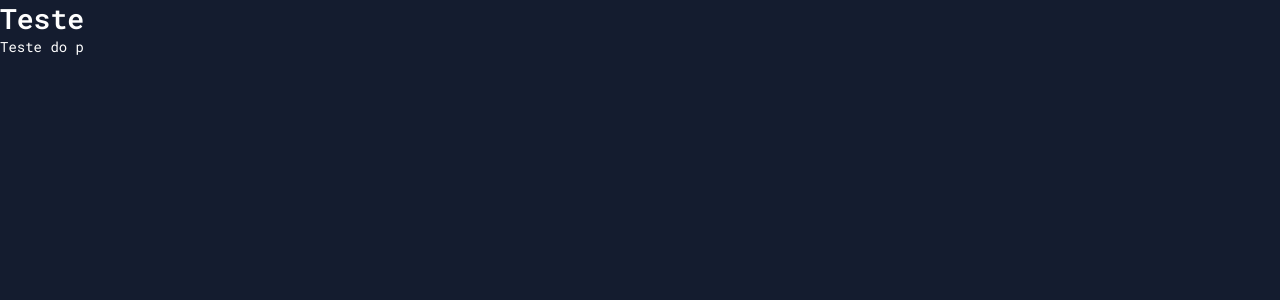
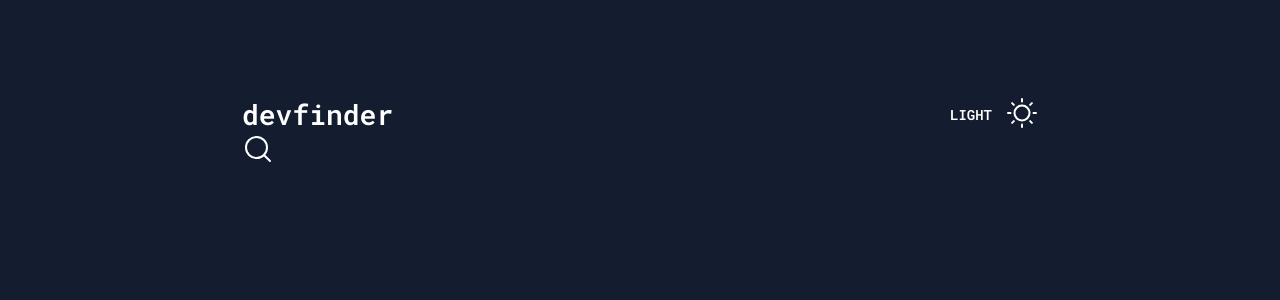
Before and after one commit to Anna-Luiza-Gusmao/devfinder, a React (Vite) app: page / in a window 1280 px wide. Shown: the top 300 px of the page. Built offline with nearby package versions, Linux system fonts and the light colour scheme.

Commit message:
add: header and incomplete form

```diff
--- a/package.json
+++ b/package.json
@@ -10,6 +10,7 @@
   },
   "dependencies": {
     "@types/styled-components": "^5.1.26",
+    "phosphor-react": "^1.4.1",
     "react": "^18.2.0",
     "react-dom": "^18.2.0",
     "styled-components": "^5.3.6"
--- a/src/App.tsx
+++ b/src/App.tsx
@@ -2,12 +2,18 @@ import { ThemeProvider } from "styled-components"
 import { GlobalStyle } from "./styles/global"
 import { darkTheme } from "./styles/themes/dark"
 import { lightTheme } from "./styles/themes/light"
+import { Header } from "./components/Header"
+import { SearchForm } from "./components/SearchForm"
+import { GeneralBox } from "./components/GeneralBox"
 
 export function App() {
   return (
     <ThemeProvider theme={darkTheme}>
-      <h1>Teste</h1>
-      <p>Teste do p</p>
+      <GeneralBox>
+        <Header />
+        <SearchForm />
+      </GeneralBox>
+
       <GlobalStyle />
     </ThemeProvider>
   )
--- /dev/null
+++ b/src/components/GeneralBox/index.tsx
@@ -0,0 +1,14 @@
+import { GeneralContainer } from "./styles"
+import { ReactNode } from 'react'
+
+interface ChildrenProps {
+    children: ReactNode;
+}
+
+export function GeneralBox({children}: ChildrenProps) {
+    return (
+        <GeneralContainer>
+            {children}
+        </GeneralContainer>
+    )
+}
--- /dev/null
+++ b/src/components/GeneralBox/styles.ts
@@ -0,0 +1,5 @@
+import styled from "styled-components";
+
+export const GeneralContainer = styled.main`
+    width: 796px;
+`
--- /dev/null
+++ b/src/components/Header/index.tsx
@@ -0,0 +1,17 @@
+import { Sun } from "phosphor-react"
+import { HeaderContainer, ThemeContainer } from "./styles"
+
+export function Header() {
+    return (
+        <HeaderContainer>
+            <h1>devfinder</h1>
+
+            <ThemeContainer>
+                <p>LIGHT</p>
+                <button>
+                    <Sun size={32} />
+                </button>
+            </ThemeContainer>
+        </HeaderContainer>
+    )
+}
--- /dev/null
+++ b/src/components/Header/styles.ts
@@ -0,0 +1,24 @@
+import styled from "styled-components"
+
+export const HeaderContainer = styled.header`
+    display: flex;
+    align-items: center;
+    justify-content: space-between;
+
+    margin-top: 6rem;
+`
+
+export const ThemeContainer = styled.div`
+    display: flex;
+    align-items: center;
+    gap: 0.875rem;
+
+    p {
+        font-weight: 600;
+    }
+
+    button {
+        all: unset;
+        cursor: pointer;
+    }
+`
--- /dev/null
+++ b/src/components/SearchForm/index.tsx
@@ -0,0 +1,7 @@
+import { MagnifyingGlass } from "phosphor-react";
+
+export function SearchForm() {
+    return (
+        <MagnifyingGlass size={32} />
+    )
+}
--- /dev/null
+++ b/src/components/SearchForm/styles.ts
@@ -0,0 +1 @@
+import styled from "styled-components"
--- a/src/styles/global.ts
+++ b/src/styles/global.ts
@@ -15,6 +15,12 @@ export const GlobalStyle = createGlobalStyle`
     body {
         background-color: ${(props) => props.theme.colors.background};
         -webkit-font-smoothing: antialiased;
+
+        flex: 1;
+        display: flex;
+        flex-direction: column;
+        align-items: center;
+        justify-content: center;
     }
 
     body, input, textarea, button {
```
Also changed, not shown: 1 other file (tests, documents, lock files or other folders).
